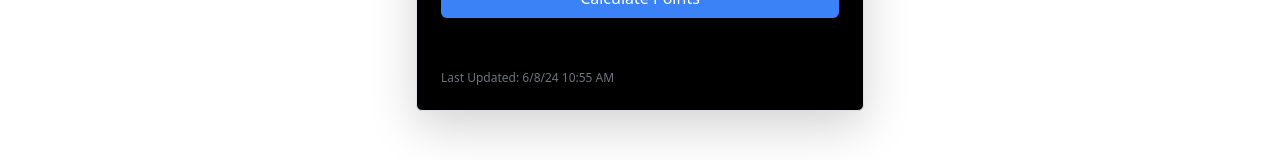
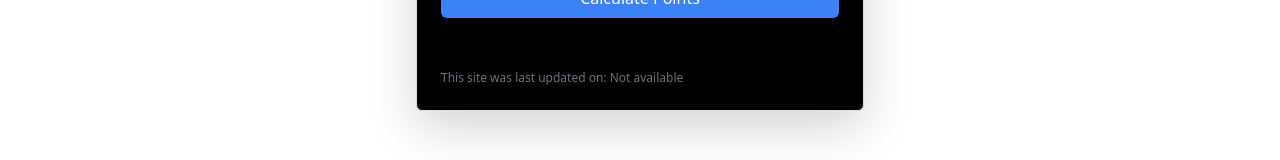
Before and after one commit to dikshagenai/arcadeCalc, a React (Create React App) app: page /calculate in a window 1280 px wide. Shown: the part 345-505 px from the top of the page. Built offline with nearby package versions, Linux system fonts and the light colour scheme.

Commit message:
Checking for the trick to update time automatically

```diff
--- a/package.json
+++ b/package.json
@@ -16,7 +16,7 @@
   },
   "scripts": {
     "start": "react-scripts start",
-    "build": "react-scripts build",
+    "build": "set \"REACT_APP_DEPLOY_TIME=%DATE% %TIME%\" && react-scripts build",
     "test": "react-scripts test",
     "eject": "react-scripts eject"
   },
--- a/src/Components/Calculate.jsx
+++ b/src/Components/Calculate.jsx
@@ -1,5 +1,6 @@
 import React, { useState } from 'react'
 import Alert from "./Alert"
+import LastUpdated from './LastUpdated'
 
 const Calculate = () => {
 
@@ -129,7 +130,7 @@ const Calculate = () => {
                 <button className={`bg-green-500 text-white px-4 py-2 my-2 rounded w-full hover:bg-green-400 hover:translate-y-px ${detailedOutput === true ? '' : "hidden"}`} onClick={() => { showJsonInNewTab(detailedOutputJSON) }}>Show Detailed Output</button>
 
                 <Alert success={alert["success"]} alertText={alert["alertText"]} />
-                <p className="mt-2 text-gray-500 text-xs">Last Updated: 6/8/24 10:55 AM</p>
+                <LastUpdated />
 
 
             </div>
--- /dev/null
+++ b/src/Components/LastUpdated.jsx
@@ -0,0 +1,14 @@
+import React from 'react';
+
+const LastUpdated = () => {
+    const deployTime = process.env.REACT_APP_DEPLOY_TIME || 'Not available';
+    return (
+
+        <p className="mt-2 text-gray-500 text-xs">
+            This site was last updated on: {deployTime}
+        </p>
+
+    );
+};
+
+export default LastUpdated;
```
